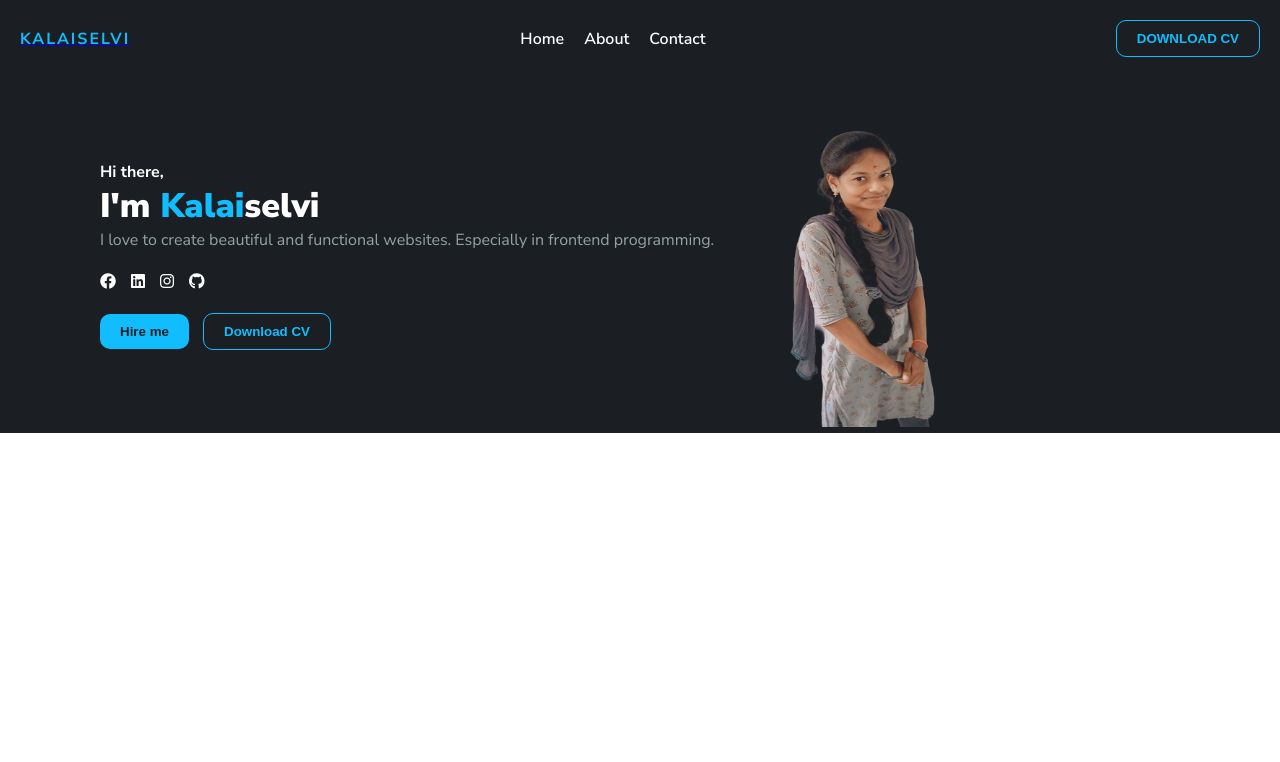
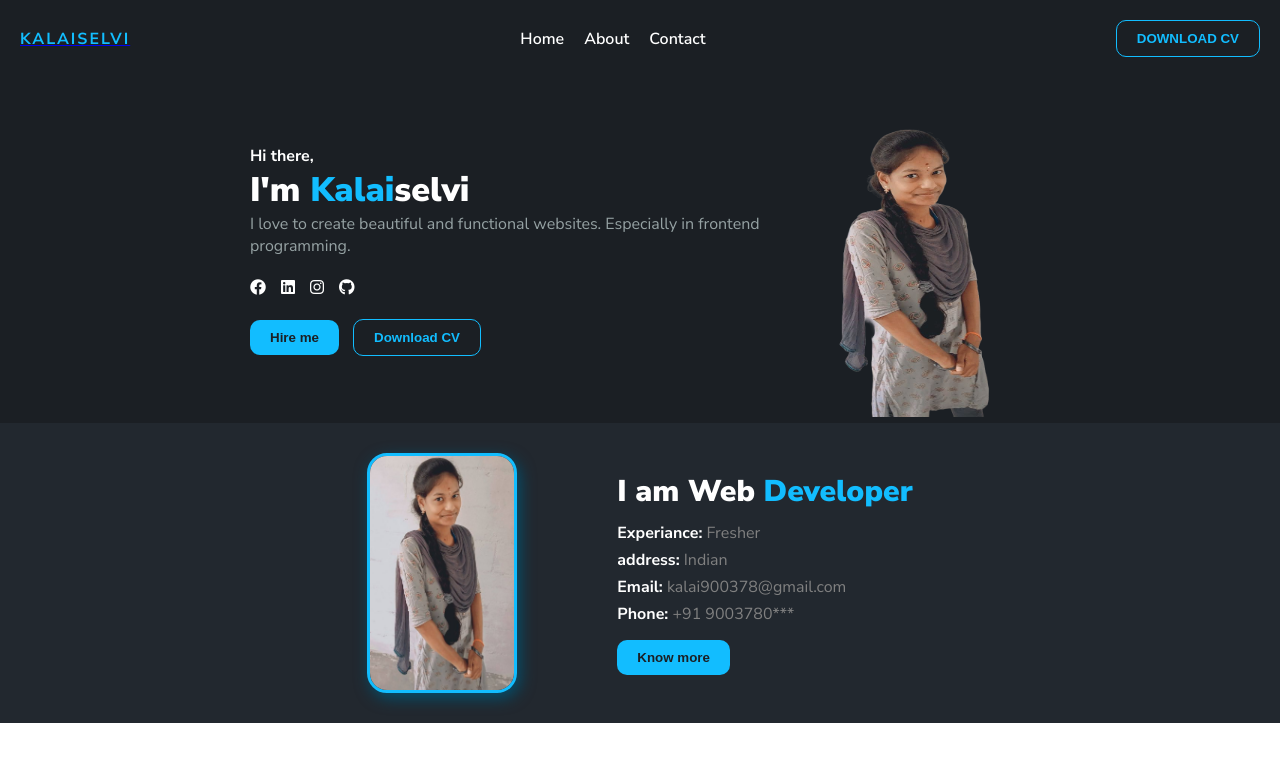
Before and after one commit to kalaiselvi-27/project, a plain HTML site: page index.html in a window 1280 px wide. Drawn offline with Linux system fonts and the light colour scheme.

Commit message:
design:about-section

```diff
--- a/assets/css/style.css
+++ b/assets/css/style.css
@@ -58,7 +58,7 @@ section.hero-section{
     color: #fff;
     display: flex;
     align-items: center;
-    padding: 0px 80px 0px 100px ;
+    padding: 0 250px ;
 }
 
 .hero-section__title{
@@ -146,3 +146,58 @@ ul.social-icons {
     background-color: var(--primary);
     color: #fff;
 }
+
+/* about me section */
+
+.about-section{
+    background-color: #22282f;
+    color: #fff;
+    padding: 30px 40px;
+    display: flex;
+    justify-content: center;
+    align-items: center;
+}
+
+
+.about-section img{
+    width: 150px;
+    border-radius:20px ;
+    border: 3px solid var(--primary);
+    box-shadow: 3px 5px 15px #03506e;
+}
+
+.about-section--desc{
+    margin-left:100px ;
+    max-width: 350px;
+}
+
+.about-section--desc h4{
+    font-size: 30px;
+    font-weight: 900;
+}
+
+.about-section--desc h4 > span{
+    color: var(--primary);
+}
+.about-section--desc ul{
+    list-style: none;
+    margin: 10px 0;
+}
+
+.about-section--desc li{
+    padding-bottom: 5px;
+    color: gray;
+}
+
+.about-section--desc li > a{
+    color: gray;
+    text-decoration: none;
+}
+
+.about-section--desc li > a:hover{
+    color: var(--primary-hover);
+}
+
+.about-section--desc li > strong{
+    color: #fff;
+}
--- a/index.html
+++ b/index.html
@@ -70,7 +70,31 @@
                 </div>
             </div>
             <div>
-                <img height="350px" width="260px" src="img-kalai.png" alt="Kalaiselvi Portfolio">
+                <img height="340px" width="270px" src="./assets/img/kalaiselvi-portfolio.png"
+                    alt="Kalaiselvi Portfolio">
+            </div>
+        </section>
+        <!-- about me -->
+        <section class="about-section">
+            <img src="./assets/img/about-me kalai.jpg" alt="Kalaiselvi-about me" >
+
+            <div class="about-section--desc">
+                <h4>I am Web <span>Developer</span></h4>
+                <ul>
+                    <li>
+                        <strong>Experiance:</strong> Fresher
+                    </li>
+                    <li>
+                        <strong>address:</strong> Indian
+                    </li>
+                    <li>
+                        <strong>Email:</strong> <a href="mailto:kalai900378@gmail.com">kalai900378@gmail.com</a>
+                    </li>
+                    <li>
+                        <strong>Phone:</strong> <a href="tel:+91 9003780***">+91 9003780***</a>
+                    </li>
+                </ul>
+                <button class="btn btn-primary"> Know more</button>
             </div>
         </section>
     </main>
```
Also changed, not shown: assets/img/about-me kalai.jpg (added), assets/img/kalaiselvi-img.png (added), assets/img/kalaiselvi-portfolio.png (renamed from img-kalai.png).
